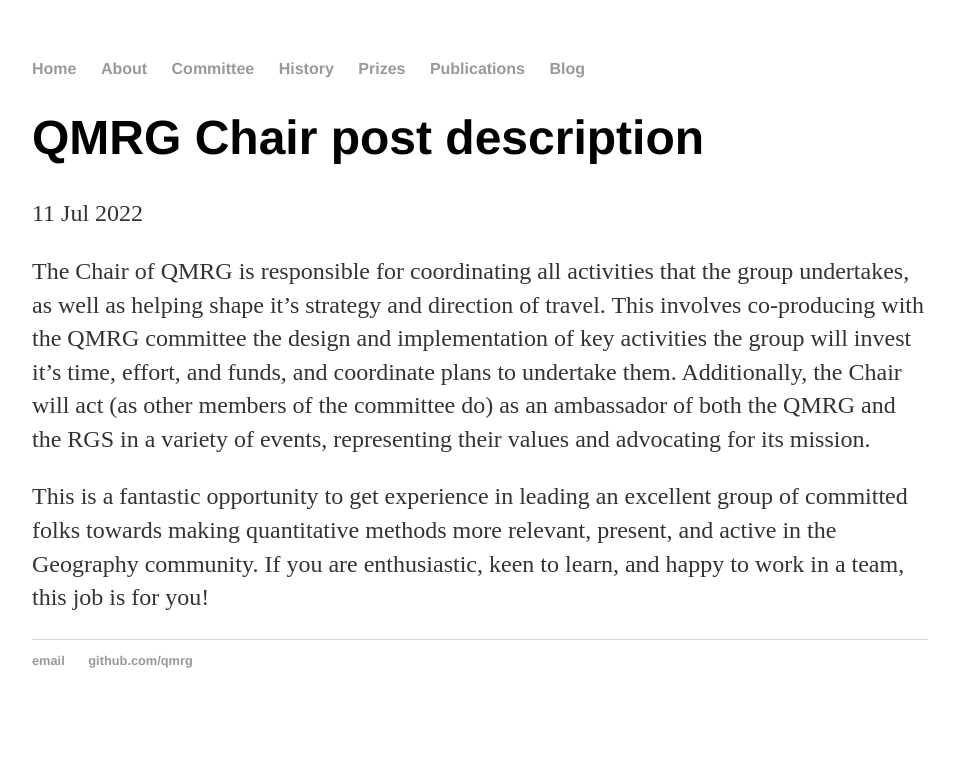
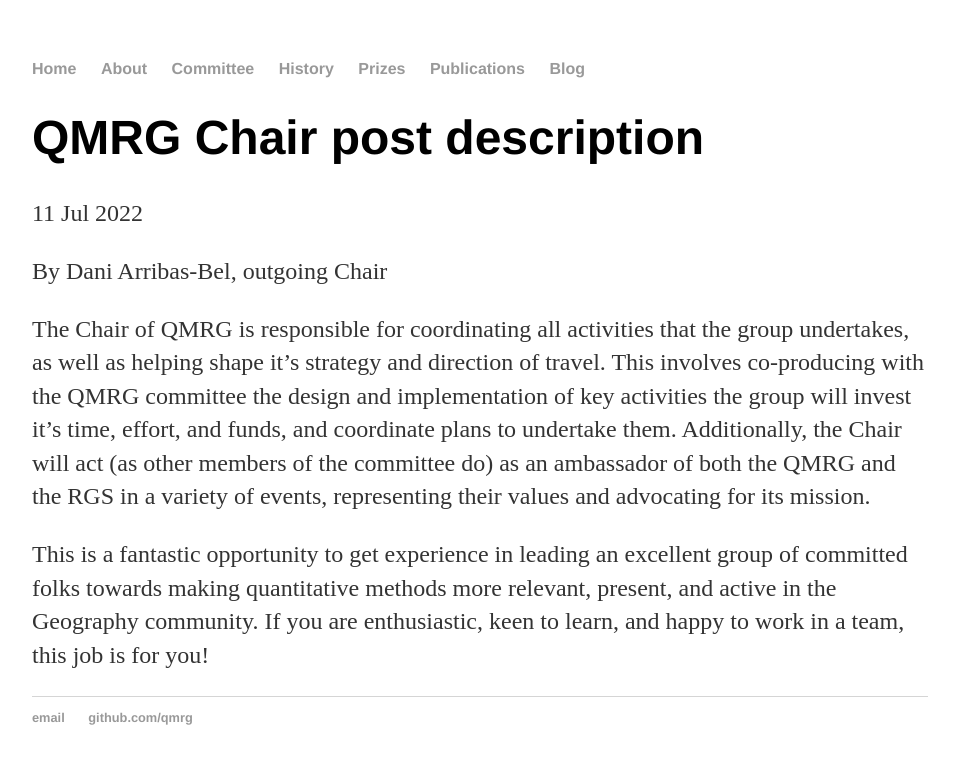
Before and after one commit to qmrg/qmrg.github.io, a Jekyll site: the page built from _posts/2022-07-11-QMRG_Chair.md, in a window 1280 px wide. Shown: the top 764 px of the page, without its empty margins (160-1119 px from the left). Built offline with Jekyll 4.4.1, drawn with Linux system fonts in a browser that asks for light colours.

Commit message:
Update 2022-07-11-QMRG_Chair.md
Added name

```diff
--- a/_posts/2022-07-11-QMRG_Chair.md
+++ b/_posts/2022-07-11-QMRG_Chair.md
@@ -4,6 +4,8 @@
 date: 2022-07-11
 ---
 
+By Dani Arribas-Bel, outgoing Chair
+
 The Chair of QMRG is responsible for coordinating all activities that the group undertakes, as well as helping shape it's strategy and direction of travel. This involves co-producing with the QMRG committee the design and implementation of key activities the group will invest it's time, effort, and funds, and coordinate plans to undertake them. Additionally, the Chair will act (as other members of the committee do) as an ambassador of both the QMRG and the RGS in a variety of events, representing their values and advocating for its mission.
 
 This is a fantastic opportunity to get experience in leading an excellent group of committed folks towards making quantitative methods more relevant, present, and active in the Geography community. If you are enthusiastic, keen to learn, and happy to work in a team, this job is for you!
```
